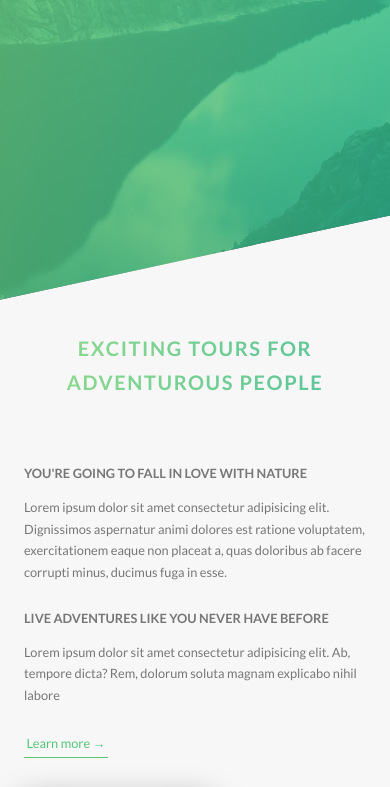
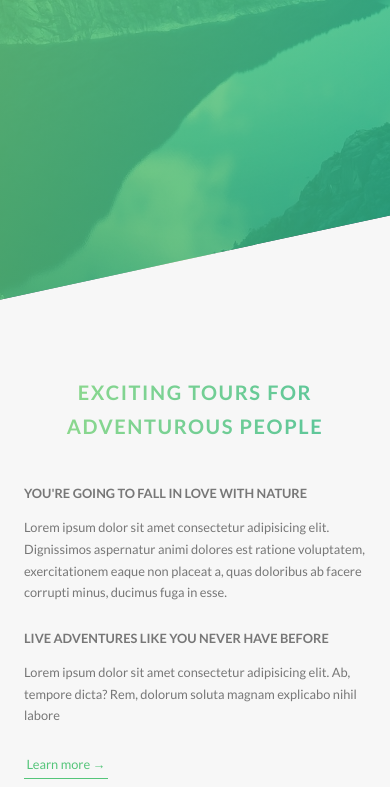
Before and after one commit to BennyKayer/advanced-css-sass-natorous, a website: page index.html in a window 390 px wide. Shown: the part 502-1289 px from the top of the page. Drawn offline with Linux system fonts and the light colour scheme.

Commit message:
#06.58 Writing Media Queries - Layout about and feaures sections

```diff
--- a/sass/base/_utilities.scss
+++ b/sass/base/_utilities.scss
@@ -4,10 +4,18 @@
 
 .u-margin-bottom-big {
     margin-bottom: 8rem;
+
+    @include respond(tab-port) {
+        margin-bottom: 5rem;
+    }
 }
 
 .u-margin-bottom-medium {
     margin-bottom: 4rem;
+
+    @include respond(tab-port) {
+        margin-bottom: 3rem;
+    }
 }
 
 .u-margin-bottom-small {
--- a/sass/components/_composition.scss
+++ b/sass/components/_composition.scss
@@ -8,17 +8,41 @@
         transition: all 0.2s;
         outline-offset: 2rem;
 
+        @include respond(tab-port) {
+            float: left;
+            position: relative;
+            width: 33.3333333333%;
+            box-shadow: 0 1.5rem 3rem rgba($color-black, 0.2);
+        }
+
         &--p1 {
             left: 0;
             top: -2rem;
+
+            @include respond(tab-port) {
+                top: 0;
+                transform: scale(1.2);
+            }
         }
         &--p2 {
             right: 0;
             top: 2rem;
+
+            @include respond(tab-port) {
+                top: -1rem;
+                transform: scale(1.3);
+                z-index: 4;
+            }
         }
         &--p3 {
             left: 20%;
             top: 10rem;
+
+            @include respond(tab-port) {
+                top: 1rem;
+                left: 0;
+                transform: scale(1.1);
+            }
         }
         &:hover {
             transform: scale(1.05) translateY(0.5rem);
--- a/sass/components/_feature-box.scss
+++ b/sass/components/_feature-box.scss
@@ -7,6 +7,10 @@
     box-shadow: 0 1.5rem 4rem rgba($color-black, 0.15);
     transition: transform 0.3s;
 
+    @include respond(tab-port) {
+        padding: 2rem;
+    }
+
     &__icon {
         font-size: 6rem;
         margin-bottom: 0.5rem;
@@ -15,6 +19,10 @@
             rgba($color-primary-light, 0.8),
             rgba($color-primary-dark, 0.8)
         );
+
+        @include respond(tab-port) {
+            margin-bottom: 0;
+        }
     }
 
     &:hover {
--- a/sass/layout/_footer.scss
+++ b/sass/layout/_footer.scss
@@ -10,6 +10,10 @@
     &__logo-box {
         text-align: center;
         margin-bottom: 8rem;
+
+        @include respond(tab-port) {
+            margin-bottom: 6rem;
+        }
     }
 
     &__logo {
--- a/sass/pages/_home.scss
+++ b/sass/pages/_home.scss
@@ -2,6 +2,11 @@
     background-color: $color-grey-light-1;
     padding: 25rem 0;
     margin-top: -20vh;
+
+    @include respond(tab-port) {
+        margin-top: -10vh;
+        padding: 20rem 0;
+    }
 }
 
 .section-features {
@@ -10,17 +15,29 @@
     background-size: cover;
     margin-top: -10rem;
     @include skewed-container(-7deg);
+
+    @include respond(tab-port) {
+        padding: 10rem 0;
+    }
 }
 
 .section-tours {
     background-color: $color-grey-light-1;
     padding: 25rem 0 15rem 0;
     margin-top: -10rem;
+
+    @include respond(tab-port) {
+        padding: 20rem 0 10rem 0;
+    }
 }
 
 .section-stories {
     padding: 15rem 0;
     position: relative;
+
+    @include respond(tab-port) {
+        padding: 10rem 0;
+    }
 }
 
 .section-book {
@@ -30,6 +47,10 @@
         $color-primary-light,
         $color-primary-dark
     );
+
+    @include respond(tab-port) {
+        padding: 10rem 0;
+    }
 
     .book {
         background-image: linear-gradient(
```
Also changed, not shown: css/style.css.
